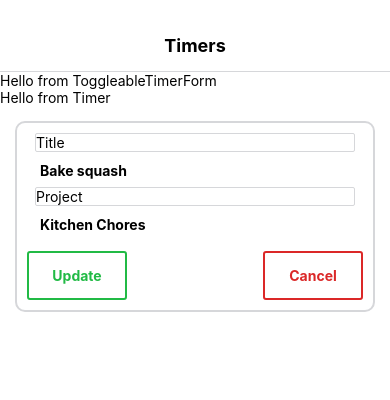
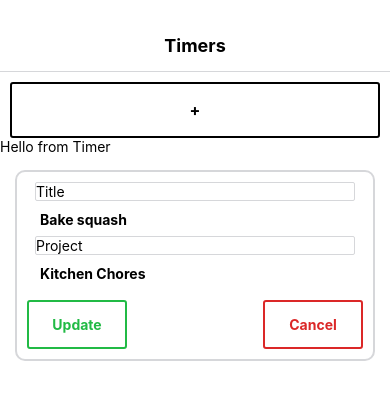
Before and after one commit to MateuszRostkowski/TimeTrackingApp, a React Native app: screen / in a window 390 px wide. Shown: the top 400 px of the page. Built offline with nearby package versions, Linux system fonts and the light colour scheme.

Commit message:
add styled components to toggleableTimerForm

```diff
--- a/components/ToggleableTimerForm.js
+++ b/components/ToggleableTimerForm.js
@@ -1,6 +1,18 @@
 import React from 'react'
-import { Text } from 'react-native'
+import styled from 'styled-components/native'
+import TimerForm from './TimerForm'
+import TimerButton from './TimerButton'
 
-const ToggleableTimerForm = () => <Text>Hello from ToggleableTimerForm</Text>
+const Container = styled.View`
+  padding: 0 10px;
+`
+
+const ToggleableTimerForm = ({ isOpen }) => {
+  return (
+    <Container>
+      {isOpen ? <TimerForm /> : <TimerButton title="+" color="#000" />}
+    </Container>
+  )
+}
 
 export default ToggleableTimerForm
```
